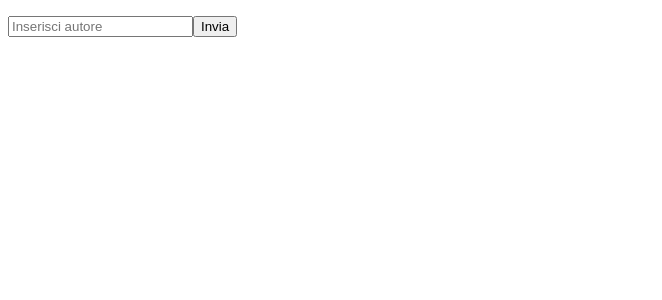
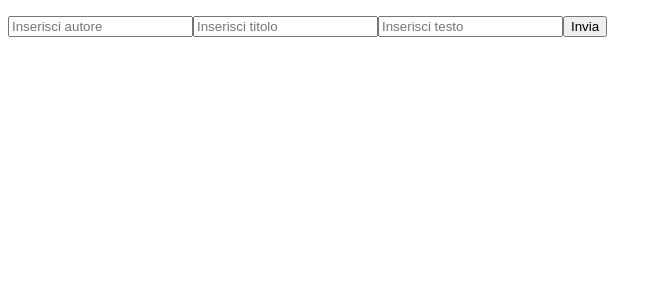
Before and after one commit to francescoguttuso/react-form, a React (Vite) app: page / in a window 1280 px wide. Shown: the top 300 px of the page, without its empty margins (0-662 px from the left). Built offline with nearby package versions, Linux system fonts and the light colour scheme.

Commit message:
feat: enhance NewItem component to include title and body inputs, update item structure

```diff
--- a/src/components/Items.jsx
+++ b/src/components/Items.jsx
@@ -3,8 +3,8 @@ export const Items = (props) => (
   <>
     <ul>
       {props.items.map((item) => (
-        <li key={item}>
-          {item}{" "}
+        <li key={item.inputTitle}>
+          {item.inputTitle}{" "}
           <button
             onClick={() =>
               props.setItems(items.filter((_item) => _item !== item))
--- a/src/components/NewItem.jsx
+++ b/src/components/NewItem.jsx
@@ -3,14 +3,21 @@ import "./NewItem.css";
 
 export const NewItem = (props) => {
   const [inputAuthor, setInputAuthor] = useState("");
+  const [inputTitle, setInputTitle] = useState("");
+  const [inputBody, setInputBody] = useState("");
+  const [inputPublic, setInputPublic] = useState("");
 
   return (
     <form
       onSubmit={(e) => {
         e.preventDefault();
         if (inputAuthor.trim() !== "") {
-          props.setItems((items) => items.concat(inputAuthor));
+          props.setItems((items) =>
+            items.concat({ inputAuthor, inputTitle, inputBody }),
+          );
           setInputAuthor("");
+          setInputTitle("");
+          setInputBody("");
         }
       }}
     >
@@ -20,6 +27,19 @@ export const NewItem = (props) => {
         value={inputAuthor}
         onChange={(e) => setInputAuthor(e.target.value)}
       />
+      <input
+        type="text"
+        placeholder="Inserisci titolo"
+        value={inputTitle}
+        onChange={(e) => setInputTitle(e.target.value)}
+      />
+      <input
+        type="text"
+        placeholder="Inserisci testo"
+        value={inputBody}
+        onChange={(e) => setInputBody(e.target.value)}
+      />
+
       <button type="submit">Invia</button>
     </form>
   );
```
